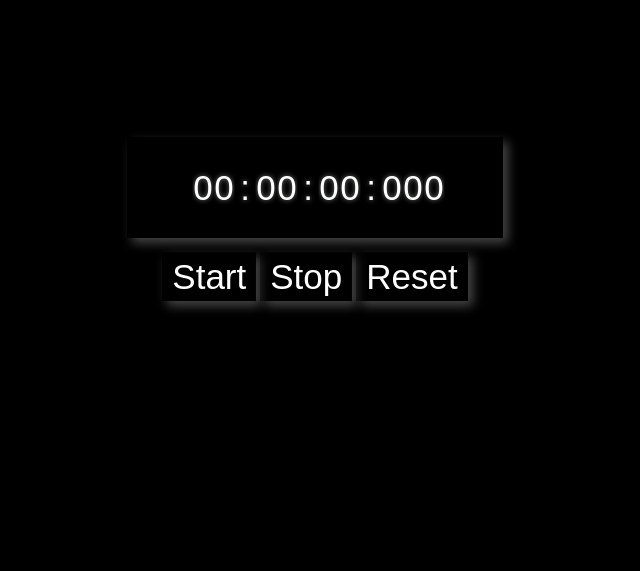
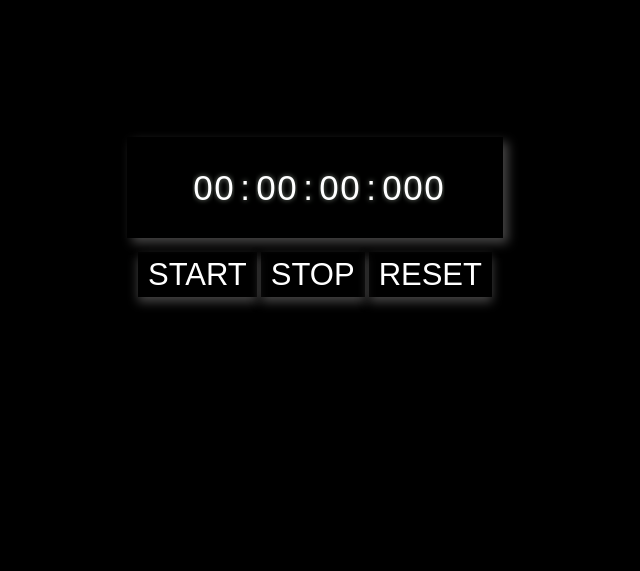
Before and after one commit to mulatic/portflio, a plain HTML site: page stopwatchHtmlCss.html in a window 1280 px wide. Shown: the whole page, without its empty margins (325-965 px from the left). Drawn offline with Linux system fonts and the light colour scheme.

Commit message:
Update stopwatchHtmlCss.html

```diff
--- a/stopwatchHtmlCss.html
+++ b/stopwatchHtmlCss.html
@@ -62,7 +62,6 @@ body{
 #timer_controls {
 	margin-top: 15px;
 
-
 }
 #timer_controls label {
 	cursor: pointer;
@@ -70,8 +69,8 @@ body{
 	background: #0000005d;
 	font-family: arial, verdana, tahoma;
 	color: #ffffff;
-	font-size: 35px;
-	-webkit-box-shadow: 5px 5px 10px rgb(70, 69, 69);
+	font-size: 31px;
+	-webkit-box-shadow: 0px 5px 10px rgb(70, 69, 69);
 
 }
 input[name="controls"] {display: none;}
@@ -153,9 +152,9 @@ input[name="controls"] {display: none;}
     </div>
     <!-- Lables for the controls -->
 	<div id="timer_controls">
-		<label for="start">Start</label>
-		<label for="stop">Stop</label>
-		<label for="reset">Reset</label>
+		<label for="start">START</label>
+		<label for="stop">STOP</label>
+		<label for="reset">RESET</label>
 	</div>
 </div>
 
```
